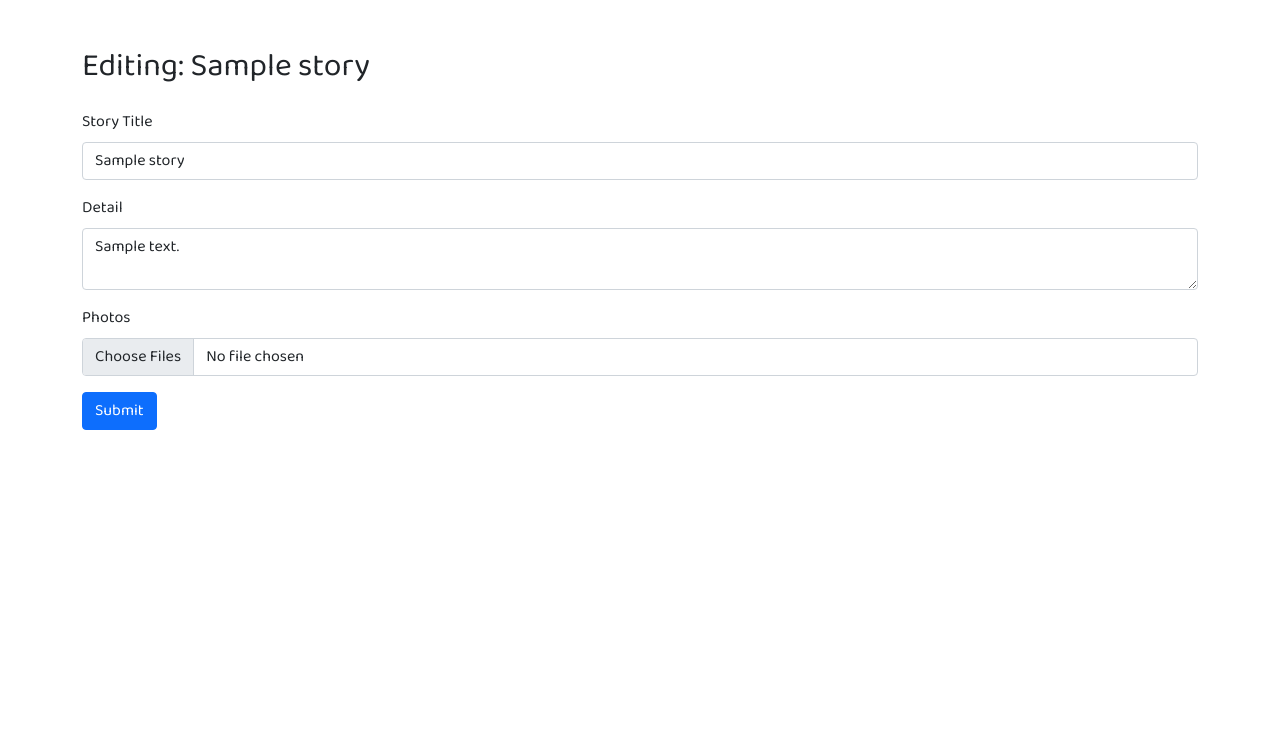
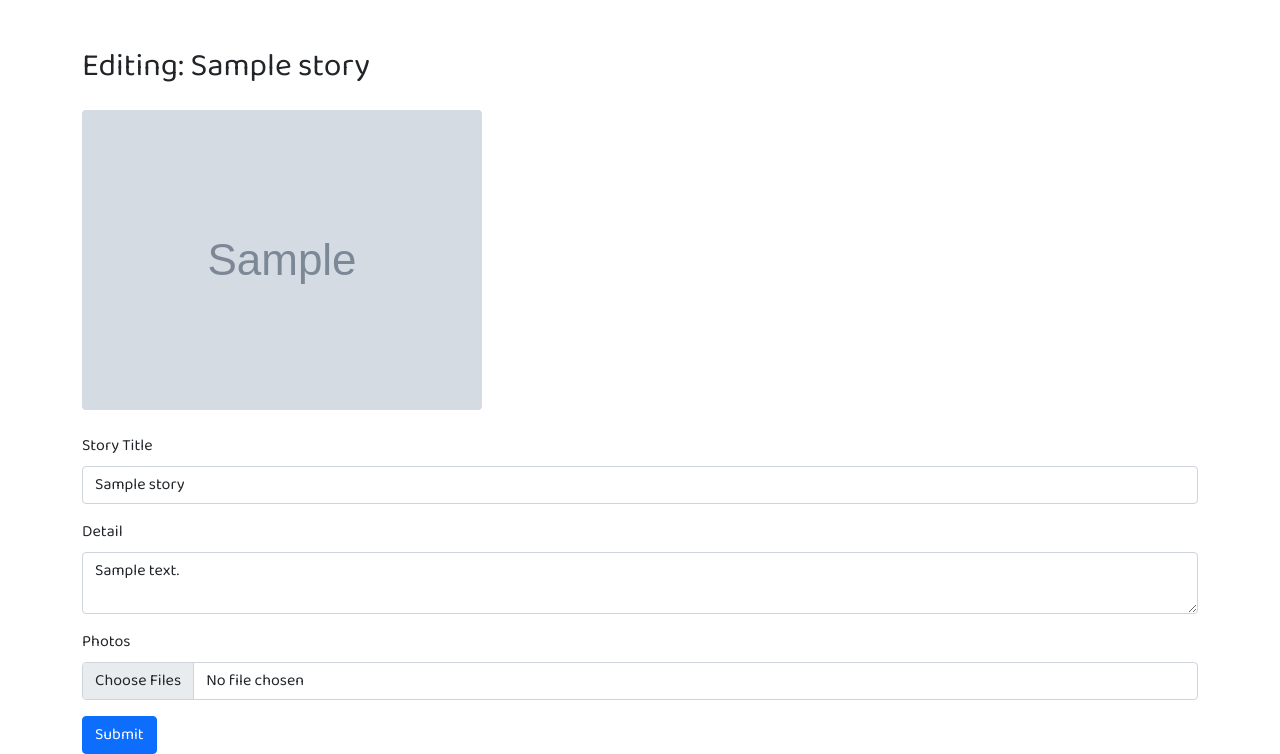
Before and after one commit to CSUI2021/ka-backend, a Python web app: template ka_backend/templates/story/edit.html in a window 1280 px wide. Shown: the part 53-807 px from the top of the page. Before the commit the page ends 483 px from the top, so only its background shows below. Run offline with Jinja, Linux system fonts and the light colour scheme; the template is opened without the code that fills it: most values are stand-ins (such as "Sample title", 1, 10 or a date in 2020); grey boxes marked "Sample" are stand-in pictures.

Commit message:
Show picture on story edit

```diff
--- a/ka_backend/templates/story/edit.html
+++ b/ka_backend/templates/story/edit.html
@@ -11,6 +11,16 @@
 {% endblock %}
 
 {% block content %}
+<div class="row">
+    {% for img_url in story.foto %}
+    <div class="col-md">
+        <figure class="figure">
+            <img src="/assets/story/{{ img_url }}" class="figure-img img-fluid rounded">
+        </figure>
+    </div>
+    {% endfor %}
+</div>
+
 <form method="post" enctype="multipart/form-data">
     <div class="mb-3">
         <label for="title" class="form-label">Story Title</label>
```
